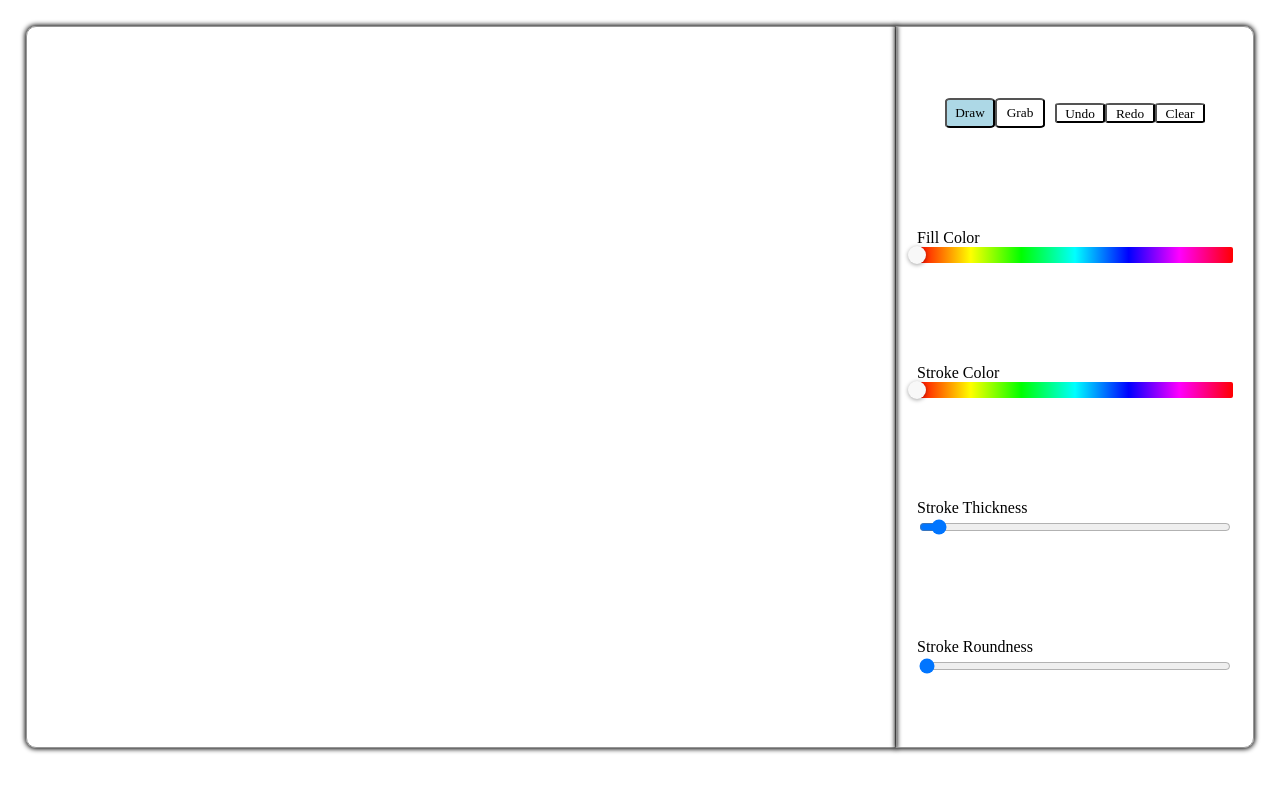
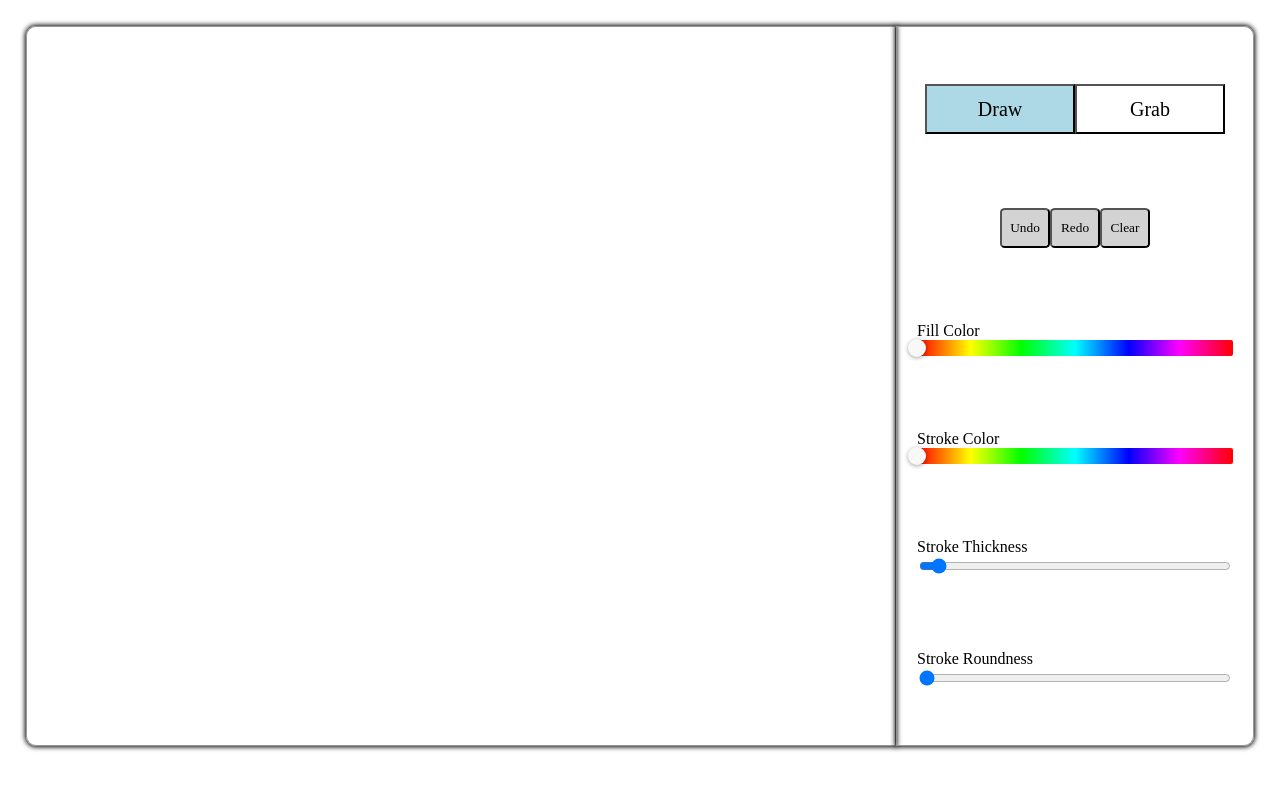
Before and after one commit to dijour/fakefigma, a React (Create React App) app: page / in a window 1280 px wide. Shown: the top 792 px of the page. Built offline with nearby package versions, Linux system fonts and the light colour scheme.

Commit message:
removed console logs and fixed styles

```diff
--- a/src/App.js
+++ b/src/App.js
@@ -175,7 +175,7 @@ class App extends Component {
         isDrawing: false,
         rects: updatedRects,
         resizing: [],
-      }), () => console.log(this.state.rects));
+      }));
   };
 
   // generic handle change utility function
@@ -256,12 +256,11 @@ class App extends Component {
       return;
     }
 
-    console.log(this.state.rects[this.state.rects.length-1])
     this.setState(
       prevState => ({
         undoList: prevState.undoList.push(this.state.rects[this.state.rects.length-1]),
         rects: prevState.rects.slice(0,-1),
-      }),  () => console.log(this.state.undoList.toJS())
+      })
     );
   };
 
@@ -271,7 +270,6 @@ class App extends Component {
     }
     let updatedRects = this.state.rects;
     updatedRects.push(this.state.undoList.last())
-    console.log(updatedRects)
     this.setState(prevState => ({
       rects: updatedRects,
       undoList: prevState.undoList.delete(-1),
@@ -427,12 +425,14 @@ class App extends Component {
                 </div>
                 <div className="effectContainerBox">
                   <div className="buttonBox">
-                      <button className="button" style={{'background': `${this.state.canDraw ? `lightblue` : `white`}`}} onClick={e => this.setState({canDraw: true, selected: null})}>
+                    <button className="buttonBig" style={{'background': `${this.state.canDraw ? `lightblue` : `white`}`}} onClick={e => this.setState({canDraw: true, selected: null})}>
                       Draw
                     </button>
-                      <button className="button" style={{'background': `${this.state.canDraw ? `white` : `lightblue`}`}} onClick={e => this.setState({canDraw: false})}>
+                    <button className="buttonBig" style={{'background': `${this.state.canDraw ? `white` : `lightblue`}`}} onClick={e => this.setState({canDraw: false})}>
                       Grab
                     </button>
+                  </div>
+                  <div className="buttonBox">
                     <button className="button" onClick={e => this.undo(e)}>
                       Undo
                     </button>
--- a/src/App.scss
+++ b/src/App.scss
@@ -1,6 +1,10 @@
 html, * {
-    font-family: Avenir
+    font-family: Avenir;
 }
+
+*, *::before, *::after {
+    box-sizing: border-box;
+  }
 
 .pageContainer {
   display: flex;
@@ -34,6 +38,7 @@ html, * {
   }
 
   .effectContainerBox {
+      width: max-content;
       display: flex;
       flex-direction: column;
       justify-content: space-around;
@@ -44,43 +49,33 @@ html, * {
       box-shadow: 0px 0px 5px 1px;
       border-radius: 0px 10px 10px 0px;
 
-      /* Small devices (portrait tablets and large phones, 600px and up) */
-      @media only screen and (max-width: 600px) {
-          flex-direction: column;
-          justify-content: center;
-      }
-
       .slidecontainer {
           width: 100%;
           display: flex;
           justify-content: left;
           flex-direction: column;
       }
-
   }
 
   & .buttonBox {
+      width: 100%;
       display: flex;
       justify-content: center;
       align-items: center;
       flex-wrap: wrap;
       flex-direction: row;
 
-      button {
-        background: white;
+      .button {
+        background: lightgrey;
         width: 50px;
-        height: 20px;
+        height: 40px;
         border-radius: 10%;
-        &.selected {
-            background: blue;
-        }
-        &:nth-of-type(1) {
-            height: 30px;
-        }
-        &:nth-of-type(2) {
-            height: 30px;
-            margin-right: 10px;
-        }
+      }
+
+      .buttonBig {
+        width: 150px;
+        height: 50px;
+        font-size: 20px;
       }
 
       /* Small devices (portrait tablets and large phones, 600px and up) */
```
Lines whose indentation alone changed are shown as unchanged.
